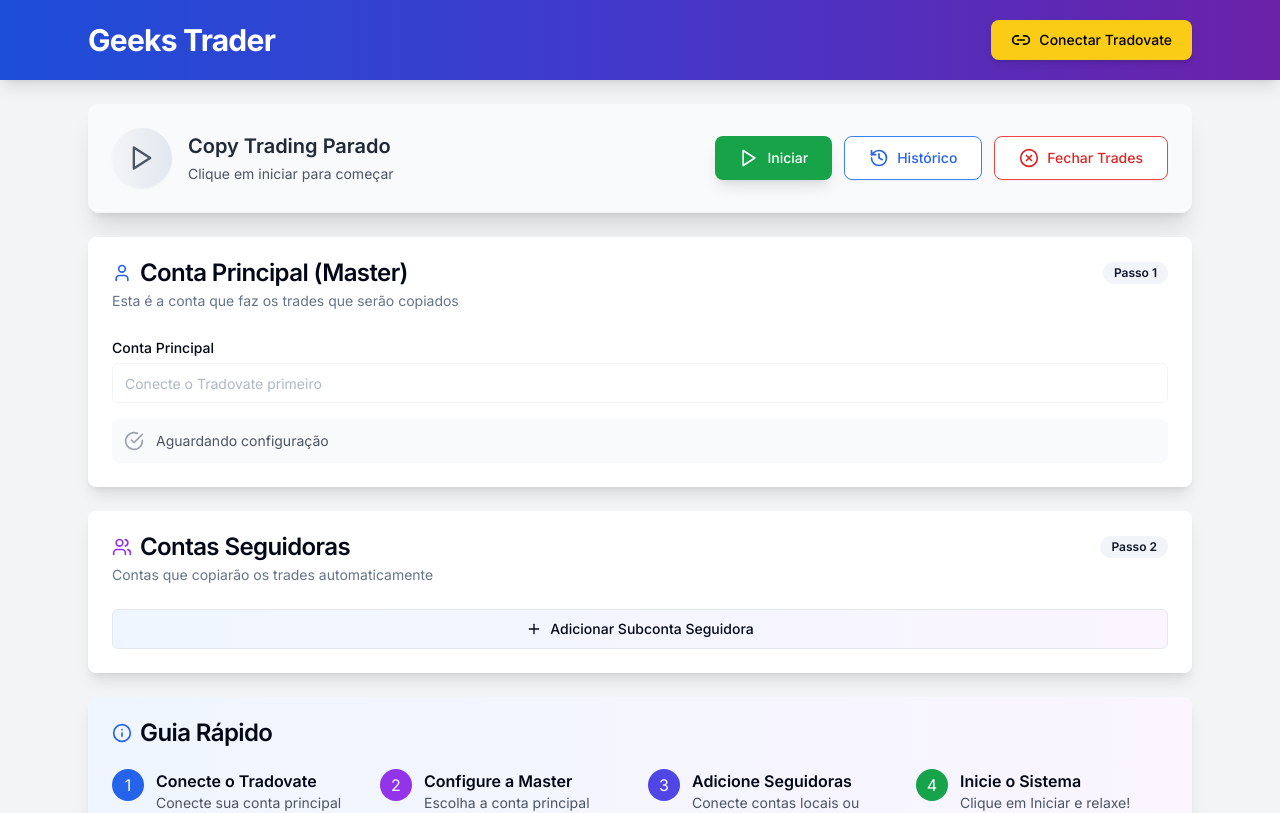
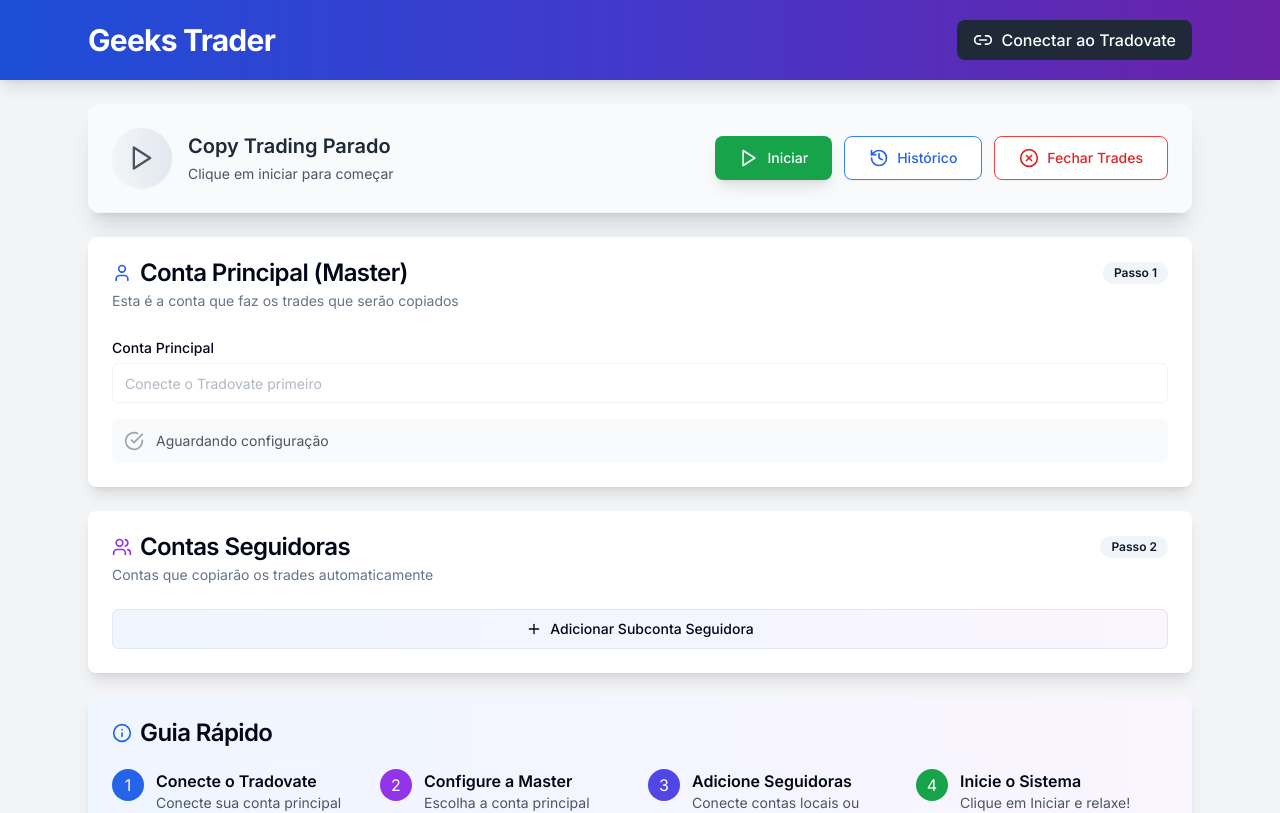
Before and after one commit to andrezosd/geeks-copy-trader, a Next.js app: page / in a window 1280 px wide. Shown: the top 813 px of the page. Built offline with nearby package versions, Linux system fonts and the light colour scheme.

Commit message:
Update copy-trading.jsx

```diff
--- a/components/copy-trading.jsx
+++ b/components/copy-trading.jsx
@@ -31,6 +31,7 @@
   History,
   XCircle
 } from 'lucide-react';
+import { PickMyTradeLogin } from '@/components/pickmytrade-login';
 
 const CopyTradingComponent = () => {
   const [isConnected, setIsConnected] = useState(false);
@@ -39,6 +40,12 @@
   const [showConnectionModal, setShowConnectionModal] = useState(false);
   const [showTradeHistory, setShowTradeHistory] = useState(false);
   const [isClosingTrades, setIsClosingTrades] = useState(false);
+
+  // NOVOS estados para Tradovate real
+  const [showLoginModal, setShowLoginModal] = useState(false);
+  const [isConnectedToTradovate, setIsConnectedToTradovate] = useState(false);
+  const [tradovateAccounts, setTradovateAccounts] = useState([]);
+  const [connectedUsername, setConnectedUsername] = useState('');
 
   const [currentUser] = useState({
     id: 1,
@@ -71,6 +78,25 @@
     setFollowers(followers.map(f =>
       f.id === id ? { ...f, [field]: value } : f
     ));
+  };
+
+  // NOVA função para gerir conexão Tradovate
+  const handleConnectionChange = (connectionData) => {
+    if (connectionData.connected) {
+      setIsConnectedToTradovate(true);
+      setTradovateAccounts(connectionData.accounts || []);
+      setConnectedUsername(connectionData.username || '');
+      setShowLoginModal(false);
+
+      // Se tiver contas, configurar a primeira como master
+      if (connectionData.accounts && connectionData.accounts.length > 0) {
+        setSelectedMasterAccount(connectionData.accounts[0].id);
+      }
+    } else {
+      setIsConnectedToTradovate(false);
+      setTradovateAccounts([]);
+      setConnectedUsername('');
+    }
   };
 
   const startCopyTrading = () => {
@@ -404,28 +430,41 @@
 
             {/* Botões de Ação */}
             <div className="flex items-center space-x-4">
-              {!isConnected ? (
-                <Button
-                  onClick={connectTradovate}
-                  disabled={isConnecting}
-                  className="bg-yellow-400 hover:bg-yellow-500 text-black font-medium shadow-md px-5 py-2 rounded-lg"
+              {!isConnectedToTradovate ? (
+                <button
+                  onClick={() => setShowLoginModal(true)}
+                  className={`flex items-center gap-2 px-4 py-2 rounded-lg font-medium transition-all ${
+                    isConnectedToTradovate
+                      ? 'bg-green-600 hover:bg-green-700 text-white'
+                      : 'bg-gray-800 hover:bg-gray-700 text-white'
+                  }`}
                 >
-                  {isConnecting ? (
+                  {isConnectedToTradovate ? (
                     <>
-                      <RefreshCw className="h-5 w-5 mr-2 animate-spin" />
-                      <span className="font-medium">Conectando...</span>
+                      <CheckCircle className="h-5 w-5" />
+                      <span>Tradovate Conectado</span>
+                      {connectedUsername && (
+                        <span className="text-xs opacity-75 ml-1">
+                          ({connectedUsername})
+                        </span>
+                      )}
                     </>
                   ) : (
                     <>
-                      <Link2 className="h-5 w-5 mr-2" />
-                      <span className="font-medium">Conectar Tradovate</span>
+                      <Link2 className="h-5 w-5" />
+                      <span>Conectar ao Tradovate</span>
                     </>
                   )}
-                </Button>
+                </button>
               ) : (
                 <Badge className="bg-gradient-to-r from-green-100 to-green-200 text-green-800 shadow-sm px-4 py-2 rounded-lg text-sm font-medium">
                   <CheckCircle className="h-4 w-4 mr-2" />
                   Tradovate Conectado
+                  {connectedUsername && (
+                    <span className="text-xs opacity-75 ml-1">
+                      ({connectedUsername})
+                    </span>
+                  )}
                 </Badge>
               )}
             </div>
@@ -528,7 +567,7 @@
               <div className="space-y-4">
                 <div>
                   <Label htmlFor="master-account">Conta Principal</Label>
-                  {isConnected && currentUser.accounts?.length > 0 ? (
+                  {isConnectedToTradovate && tradovateAccounts?.length > 0 ? (
                     <div className="relative mt-1">
                       <select
                         id="master-account"
@@ -536,14 +575,19 @@
                         onChange={(e) => setSelectedMasterAccount(e.target.value)}
                         className="w-full px-3 py-2 border border-gray-300 rounded-md bg-white focus:outline-none focus:ring-2 focus:ring-blue-500 appearance-none cursor-pointer"
                       >
-                        <option value="">Selecione a conta master</option>
-                        {currentUser.accounts
-                          .filter(acc => acc.type === 'main')
-                          .map((account) => (
+                        <option value="">Selecione uma conta</option>
+                        {tradovateAccounts.length > 0 ? (
+                          tradovateAccounts.map((account) => (
                             <option key={account.id} value={account.id}>
-                              {account.id}
+                              {account.name} - ${account.balance.toLocaleString()}
                             </option>
-                          ))}
+                          ))
+                        ) : (
+                          <>
+                            <option value="ACC001">Demo Account 1 - $50,000</option>
+                            <option value="ACC002">Demo Account 2 - $25,000</option>
+                          </>
+                        )}
                       </select>
                       <ChevronDown className="absolute right-3 top-3 h-5 w-5 text-gray-400 pointer-events-none" />
                     </div>
@@ -717,6 +761,26 @@
           </AlertDescription>
         </Alert>
       </div>
+
+      {/* Modal de Login Tradovate - NOVO! */}
+      {showLoginModal && (
+        <div className="fixed inset-0 bg-black bg-opacity-50 flex items-center justify-center z-50 p-4">
+          <div className="relative">
+            {/* Botão Fechar */}
+            <button
+              onClick={() => setShowLoginModal(false)}
+              className="absolute -top-3 -right-3 bg-red-500 text-white rounded-full p-2 hover:bg-red-600 shadow-lg z-10"
+            >
+              <X className="h-5 w-5" />
+            </button>
+
+            {/* Componente de Login */}
+            <PickMyTradeLogin
+              onConnectionChange={handleConnectionChange}
+            />
+          </div>
+        </div>
+      )}
     </div>
   );
 };
```
